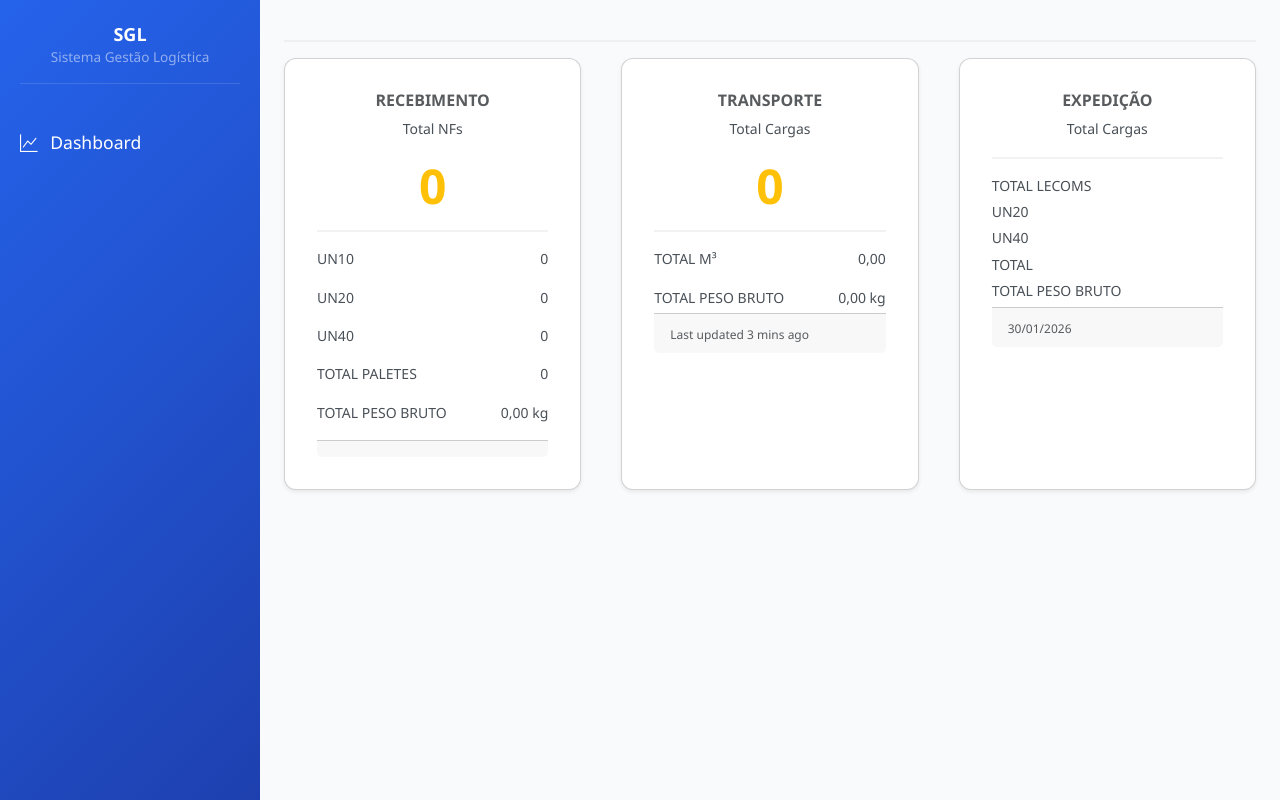
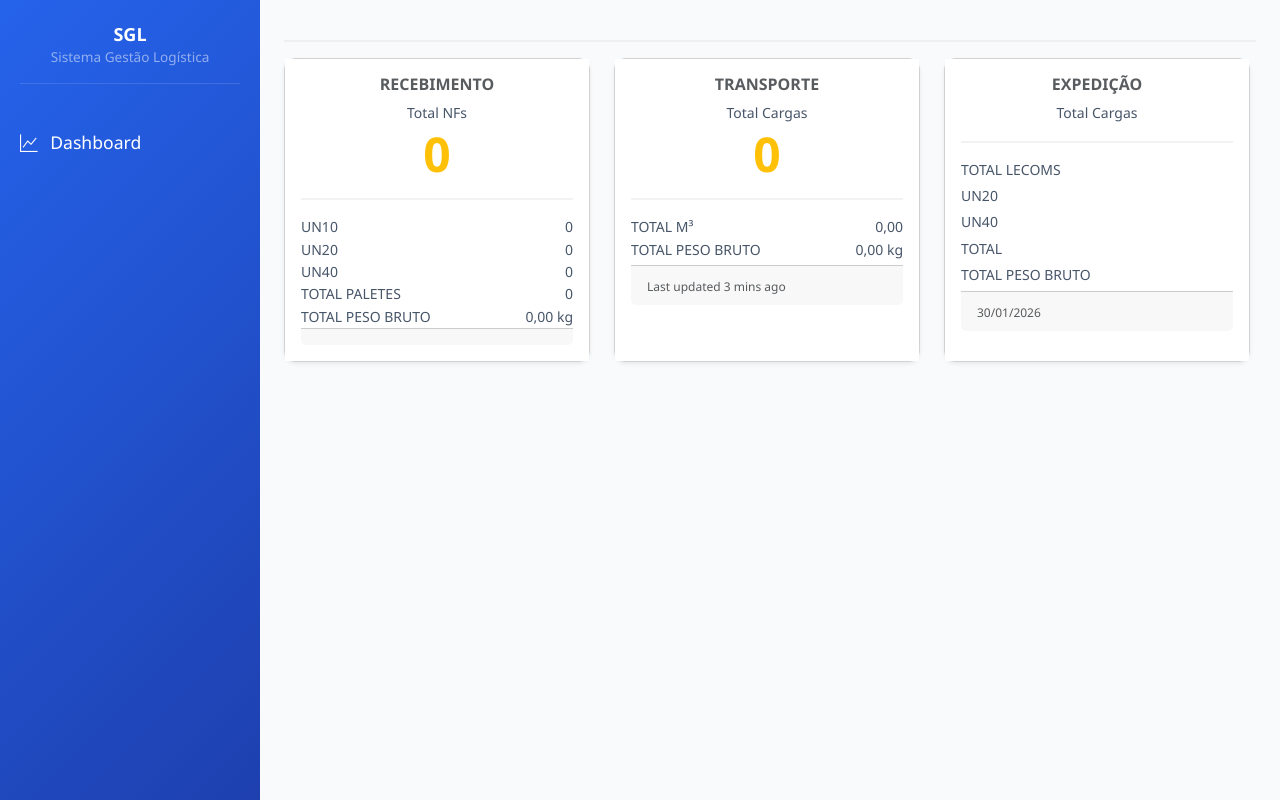
Before and after one commit to anderson-santos10/sgl-system, a Django app: page /dashboard/ in a window 1280 px wide. Run offline with Django 5.2, Linux system fonts and the light colour scheme; data that the repository does not hold is empty; some libraries are stand-ins or nearby versions.

Commit message:
Reverte sgl-base.css para versão estável

```diff
--- a/static/css/sgl/sgl-base.css
+++ b/static/css/sgl/sgl-base.css
@@ -3,42 +3,6 @@
    Base visual do Sistema de Gestão Logística
    Arquivo: sgl-base.css
 ===================================================== */
-
-/* ===========================
-   VARIÁVEIS CSS (opcionais)
-=========================== */
-:root {
-    --sgl-font-family: 'Inter', sans-serif;
-    --sgl-font-size-xs: 0.75rem;
-    --sgl-font-size-sm: 0.875rem;
-    --sgl-font-size-md: 1rem;
-    --sgl-font-size-lg: 1.125rem;
-    --sgl-font-size-xl: 1.25rem;
-    --sgl-font-weight-regular: 400;
-    --sgl-font-weight-semibold: 600;
-
-    --sgl-primary: #0d6efd;
-    --sgl-primary-dark: #0b5ed7;
-    --sgl-success: #198754;
-    --sgl-warning: #f0ad4e;
-    --sgl-danger: #dc3545;
-    --sgl-info: #20c997;
-    --sgl-muted: #6c757d;
-
-    --sgl-text-primary: #212529;
-    --sgl-text-secondary: #495057;
-    --sgl-text-muted: #6c757d;
-    --sgl-bg-page: #f8f9fa;
-    --sgl-border: #dee2e6;
-
-    --sgl-space-xs: 0.25rem;
-    --sgl-space-sm: 0.5rem;
-    --sgl-space-md: 1rem;
-    --sgl-space-lg: 1.5rem;
-    --sgl-space-xl: 2rem;
-
-    --sgl-transition-fast: 0.2s ease-in-out;
-}
 
 /* ===========================
    RESET BÁSICO
@@ -47,12 +11,11 @@
 *::before,
 *::after {
   box-sizing: border-box;
-  margin: 0;
-  padding: 0;
 }
 
 html, body {
-  height: 100%;
+  margin: 0;
+  padding: 0;
 }
 
 /* ===========================
@@ -71,9 +34,9 @@ body {
    TÍTULOS
 =========================== */
 h1, h2, h3, h4, h5, h6 {
+  margin: 0;
   font-weight: var(--sgl-font-weight-semibold);
   color: var(--sgl-text-primary);
-  margin-bottom: 0.5rem;
 }
 
 h1 { font-size: 1.75rem; }
@@ -87,9 +50,9 @@ h6 { font-size: 0.875rem; }
    TEXTOS
 =========================== */
 p {
+  margin: 0;
+  color: var(--sgl-text-secondary);
   font-size: var(--sgl-font-size-sm);
-  color: var(--sgl-text-secondary);
-  margin-bottom: 1rem;
 }
 
 small {
@@ -116,15 +79,22 @@ a:hover {
 hr {
   border: none;
   border-top: 1px solid var(--sgl-border);
-  margin: var(--sgl-space-md) 0;
 }
 
 /* ===========================
    UTILITÁRIOS BÁSICOS
 =========================== */
-.text-muted { color: var(--sgl-text-muted); }
-.text-center { text-align: center; }
-.text-right { text-align: right; }
+.text-muted {
+  color: var(--sgl-text-muted);
+}
+
+.text-center {
+  text-align: center;
+}
+
+.text-right {
+  text-align: right;
+}
 
 /* ===========================
    CONTAINER PADRÃO
@@ -145,104 +115,11 @@ textarea {
   font-family: inherit;
   font-size: var(--sgl-font-size-sm);
   color: var(--sgl-text-primary);
-  padding: 0.5rem 0.75rem;
-  border: 1px solid var(--sgl-border);
-  border-radius: 0.5rem;
-  outline: none;
-  transition: border-color var(--sgl-transition-fast);
 }
 
-input:focus,
-select:focus,
-textarea:focus {
-  border-color: var(--sgl-primary);
-}
-
-/* ===========================
-   BUTTONS (BASE)
-=========================== */
 button {
   font-family: inherit;
   cursor: pointer;
-  padding: 0.5rem 1rem;
-  border-radius: 0.5rem;
   border: none;
-  font-weight: var(--sgl-font-weight-semibold);
-  transition: background var(--sgl-transition-fast), color var(--sgl-transition-fast);
+  background: none;
 }
-
-button.primary {
-  background-color: var(--sgl-primary);
-  color: #fff;
-}
-
-button.primary:hover {
-  background-color: var(--sgl-primary-dark);
-}
-
-button.success {
-  background-color: var(--sgl-success);
-  color: #fff;
-}
-
-button.warning {
-  background-color: var(--sgl-warning);
-  color: #fff;
-}
-
-button.danger {
-  background-color: var(--sgl-danger);
-  color: #fff;
-}
-
-/* ===========================
-   STATUS BADGES
-=========================== */
-.status-badge {
-  display: inline-flex;
-  align-items: center;
-  gap: 0.3rem;
-  padding: 0.25rem 0.6rem;
-  border-radius: 0.5rem;
-  font-size: 0.75rem;
-  font-weight: 500;
-  text-transform: uppercase;
-  letter-spacing: 0.5px;
-  color: #fff;
-  transition: background 0.3s ease;
-}
-
-.status-pendente { background-color: var(--sgl-warning); }
-.status-em-andamento { background-color: var(--sgl-primary); }
-.status-concluido { background-color: var(--sgl-success); }
-.status-liberado { background-color: var(--sgl-info); }
-.status-bloqueado { background-color: var(--sgl-danger); }
-.status-default { background-color: var(--sgl-muted); }
-
-/* ===========================
-   CARDS BASE
-=========================== */
-.card {
-  background-color: #fff;
-  border-radius: 1rem;
-  box-shadow: 0 2px 6px rgba(0,0,0,0.08);
-  padding: 1rem;
-  transition: transform 0.2s ease, box-shadow 0.2s ease;
-}
-
-.card:hover {
-  transform: translateY(-2px);
-  box-shadow: 0 4px 12px rgba(0,0,0,0.12);
-}
-
-/* ===========================
-   GRID FLEX
-=========================== */
-.row {
-  display: flex;
-  flex-wrap: wrap;
-  gap: 1rem;
-}
-
-.col-6 { flex: 0 0 50%; }
-.col-12 { flex: 0 0 100%; }
```
Also changed, not shown: static/css/transporte/cenario.css (deleted, +0 -19 lines).
